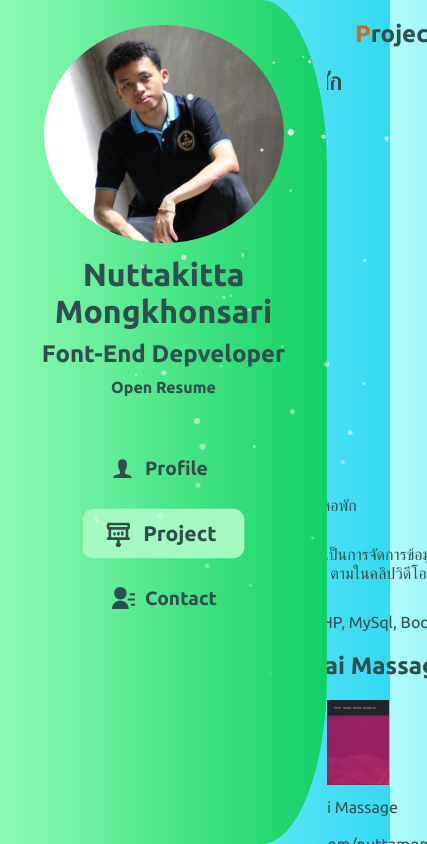
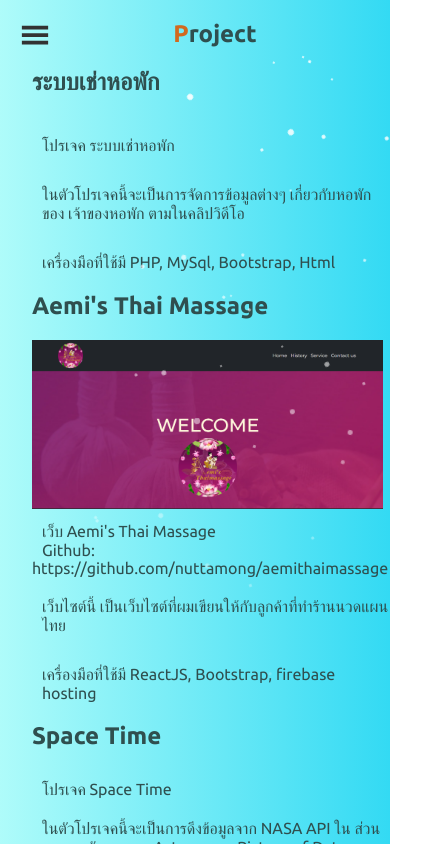
Before and after one commit to nuttamong/portfolio, a React (Vite) app: page /project in a window 390 px wide. Shown: the whole page, 427 px wide, since content can reach past the window. Built offline with nearby package versions, Linux system fonts and the light colour scheme.

Commit message:
complete

```diff
--- a/src/App.css
+++ b/src/App.css
@@ -13,3 +13,15 @@
     width: 100%;
     overflow-y: scroll;
 }
+
+@media screen and (max-width: 768px) {
+    #root {
+        position: relative;
+    }
+    .info {
+        padding: 10px 10px 20px 50px;
+        position: relative;
+        z-index: 1;
+    }
+
+}
--- a/src/App.jsx
+++ b/src/App.jsx
@@ -1,5 +1,5 @@
 import React from 'react'
-import { BrowserRouter as Router, Route, Routes, useLocation } from 'react-router-dom'
+import { Route, Routes, useLocation } from 'react-router-dom'
 import './App.css'
 import { AnimatePresence, motion } from 'framer-motion';
 
--- a/src/components/navbar/NavBar.jsx
+++ b/src/components/navbar/NavBar.jsx
@@ -1,12 +1,15 @@
-import React from 'react'
+import React, { useState } from 'react'
 import './NavBar.css'
 import { NavLink } from 'react-router-dom'
 
 import { IoIosPerson } from "react-icons/io";
 import { PiProjectorScreenChartBold } from "react-icons/pi";
 import { RiContactsFill } from "react-icons/ri";
+import { GiHamburgerMenu } from "react-icons/gi";
+import { IoMdClose } from "react-icons/io";
 
 function NavBar() {
+    const [isOpen, setIsOpen] = useState(false);
 
     const onButtonClick = () => {
         const pdfUrl = "pdf/resume.pdf";
@@ -16,45 +19,49 @@
         document.body.appendChild(link);
         link.click();
     };
+
+    const toggleSidebar = () => {
+        setIsOpen(!isOpen);
+    };
+
     return (
-        <nav className='navbar'>
+        <>
+            {/* Hamburger Menu */}
+            <div className="hamburger" onClick={toggleSidebar}>
+                {isOpen ? <IoMdClose size={30} /> : <GiHamburgerMenu size={30} />}
+            </div>
+
+            {/* Sidebar */}
+            <nav className={`navbar ${isOpen ? 'open' : ''}`}>
                 <div className="profile-title">
                     <img src="img/profile.jpg" alt="proflie-img" />
                     <h1>Nuttakitta Mongkhonsari</h1>
-                <h2>Font-End Depveloper</h2>
+                    <h2>Font-End Developer</h2>
                     <NavLink onClick={onButtonClick}>Open Resume</NavLink>
                 </div>
                 <ul>
                     <li>
-                    <NavLink
-                        to='/'
-                        className={({ isActive }) => (isActive ? 'active' : '')}
-                    end>
+                        <NavLink to='/' className={({ isActive }) => (isActive ? 'active' : '')} end>
                             <IoIosPerson size={25}/>
                             Profile
                         </NavLink>
                     </li>
                     <li>
-                    <NavLink
-                        to='/project'
-                        className={({ isActive }) => (isActive ? 'active' : '')}
-                    end>
+                        <NavLink to='/project' className={({ isActive }) => (isActive ? 'active' : '')} end>
                             <PiProjectorScreenChartBold size={25}/>
                             Project
                         </NavLink>
                     </li>
                     <li>
-                    <NavLink
-                        to='/contact'
-                        className={({ isActive }) => (isActive ? 'active' : '')}
-                    end>
+                        <NavLink to='/contact' className={({ isActive }) => (isActive ? 'active' : '')} end>
                             <RiContactsFill size={25}/>
                             Contact
                         </NavLink>
                     </li>
                 </ul>
             </nav>
+        </>
     )
 }
 
-export default NavBar
+export default NavBar;
--- a/src/components/navbar/navbar.css
+++ b/src/components/navbar/navbar.css
@@ -68,3 +68,64 @@
     font-weight: bold;
     transition: all 0.3s;
 }
+
+/* Hamburger button */
+.hamburger {
+    display: none;
+    position: fixed;
+    top: 20px;
+    left: 20px;
+    z-index: 1100;
+    cursor: pointer;
+}
+
+@media screen and (max-width: 768px) {
+    nav {
+        padding: 10px;
+        height: auto;
+        width: 100%;
+        border-radius: 0;
+    }
+
+    .hamburger {
+        display: block;
+    }
+
+    .navbar {
+        width: 250px;
+        background-color: #f0f0f0;
+        height: 100vh;
+        padding: 20px;
+        position: fixed;
+        top: 0;
+        left: 0;
+        transform: translateX(-100%);
+        transition: transform 0.3s ease-in-out;
+        z-index: 1000; /* อยู่ด้านบน */
+    }
+
+    .navbar.open {
+        transform: translateX(0);
+    }
+
+    nav ul {
+        padding: 0;
+    }
+
+    nav img {
+        width: 150px;
+    }
+
+    nav h1 {
+        font-size: 1.5em;
+    }
+
+    nav h2 {
+        font-size: 1.2em;
+    }
+
+    nav ul li {
+        font-size: 1em;
+    }
+
+}
--- a/src/components/profile/profile.css
+++ b/src/components/profile/profile.css
@@ -164,4 +164,11 @@
         padding-top: 10px;
     }
 
+    .certificate img {
+        width: 100%;
+        height: auto;
+        max-width: 100%;
+        max-height: 100%;
+    }
+
 }
--- a/src/components/projects/Projects.jsx
+++ b/src/components/projects/Projects.jsx
@@ -14,7 +14,7 @@
                 <div className="video">
                     <ReactPlayer
                         url='https://youtu.be/4k50fkNPSZw'
-                        width="45vw"
+                        className="react-player"
                         controls={true}/>
                 </div>
                 <ul>
@@ -56,7 +56,7 @@
                 <div className="video">
                     <ReactPlayer
                         url='https://youtu.be/7RejodGp9v4'
-                        width="45vw"
+                        className="react-player"
                         controls={true}/>
                 </div>
                 <ul>
@@ -93,7 +93,7 @@
                 <div className="video">
                     <ReactPlayer
                         url='https://www.youtube.com/watch?v=X61hjMAvGqw'
-                        width="45vw"
+                        className="react-player"
                         controls={true}/>
                 </div>
                 <ul>
--- a/src/components/projects/projects.css
+++ b/src/components/projects/projects.css
@@ -65,6 +65,10 @@
           .video:hover{
             transform: scale(1.05);
           }
+          .react-player {
+            width: 100% !important;
+            height: auto !important;
+          }
           ul li {
             border: 0vw;
             padding: 0;
@@ -84,6 +88,9 @@
         ul li {
             padding: 0;
         }
+        ul li img, ul li .video {
+            width: 90vw;
+        }
     }
 
 }
```
Lines whose indentation alone changed are shown as unchanged.
